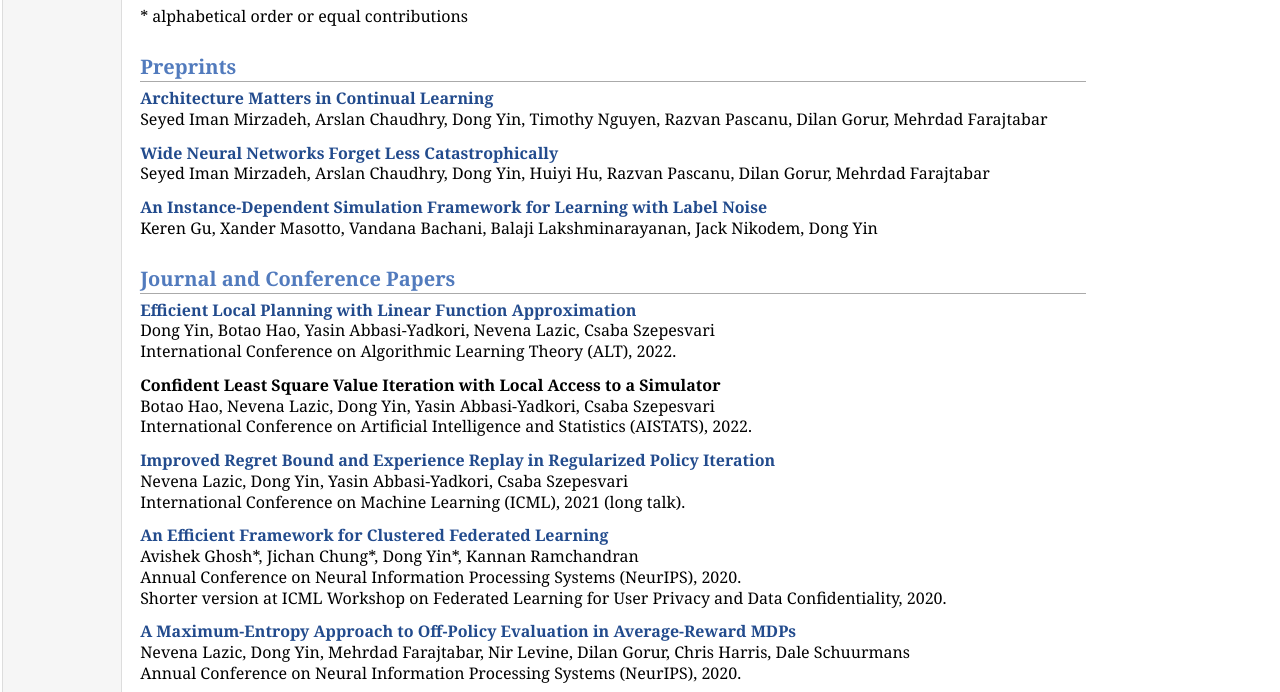
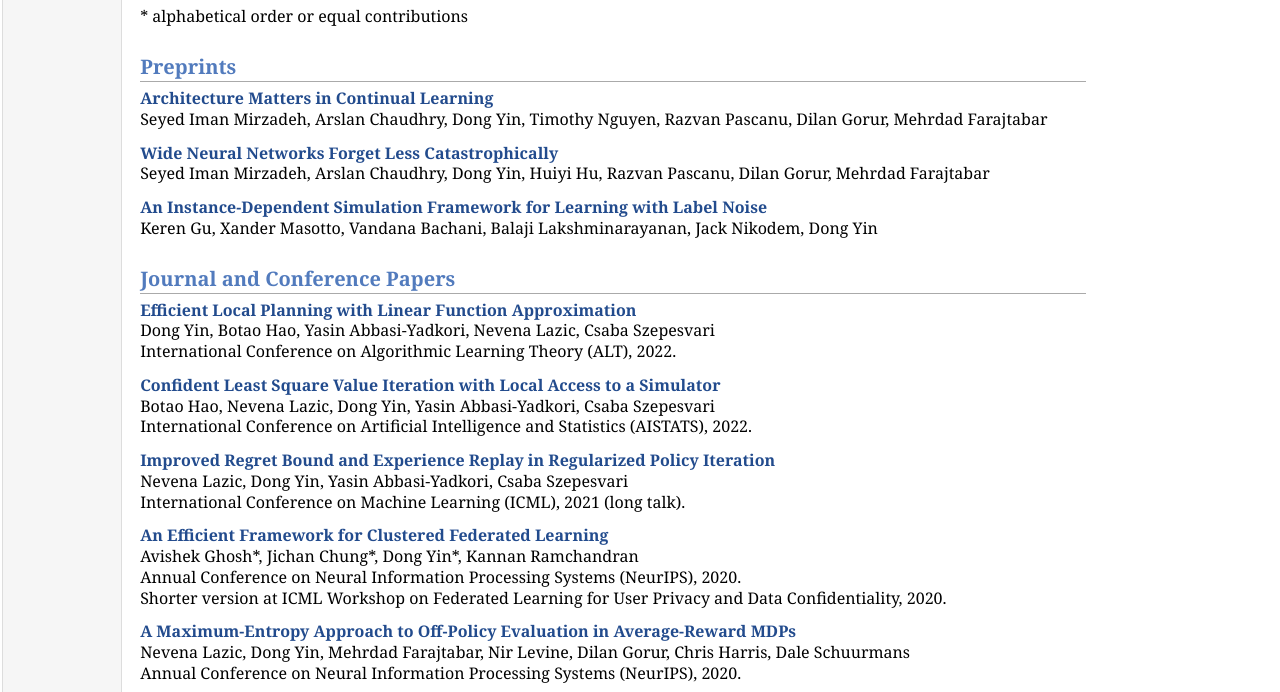
Before and after one commit to dongyin92/dongyin92.github.io, a plain HTML site: page publications.html in a window 1280 px wide. Shown: the part 68-760 px from the top of the page. Drawn offline with Linux system fonts and the light colour scheme.

Commit message:
add link

```diff
--- a/publications.html
+++ b/publications.html
@@ -35,7 +35,7 @@ Keren Gu, Xander Masotto, Vandana Bachani, Balaji Lakshminarayanan, Jack Nikodem
 Dong Yin, Botao Hao, Yasin Abbasi-Yadkori, Nevena Lazic, Csaba Szepesvari<br />
 International Conference on Algorithmic Learning Theory (ALT), 2022.</p>
 
-<p><b>Confident Least Square Value Iteration with Local Access to a Simulator</b> <br>
+<p><a href="https://proceedings.mlr.press/v151/hao22a/hao22a.pdf"><b>Confident Least Square Value Iteration with Local Access to a Simulator</b></a> <br>
 Botao Hao, Nevena Lazic, Dong Yin, Yasin Abbasi-Yadkori, Csaba Szepesvari<br />
 International Conference on Artificial Intelligence and Statistics (AISTATS), 2022.</p>
 
```
